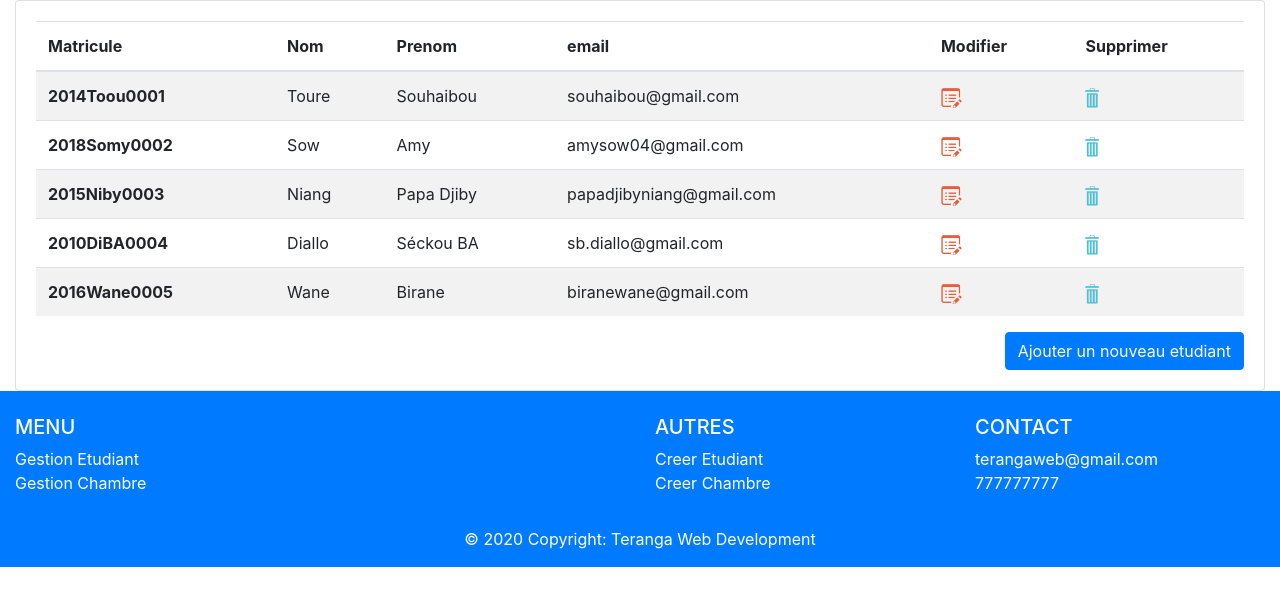
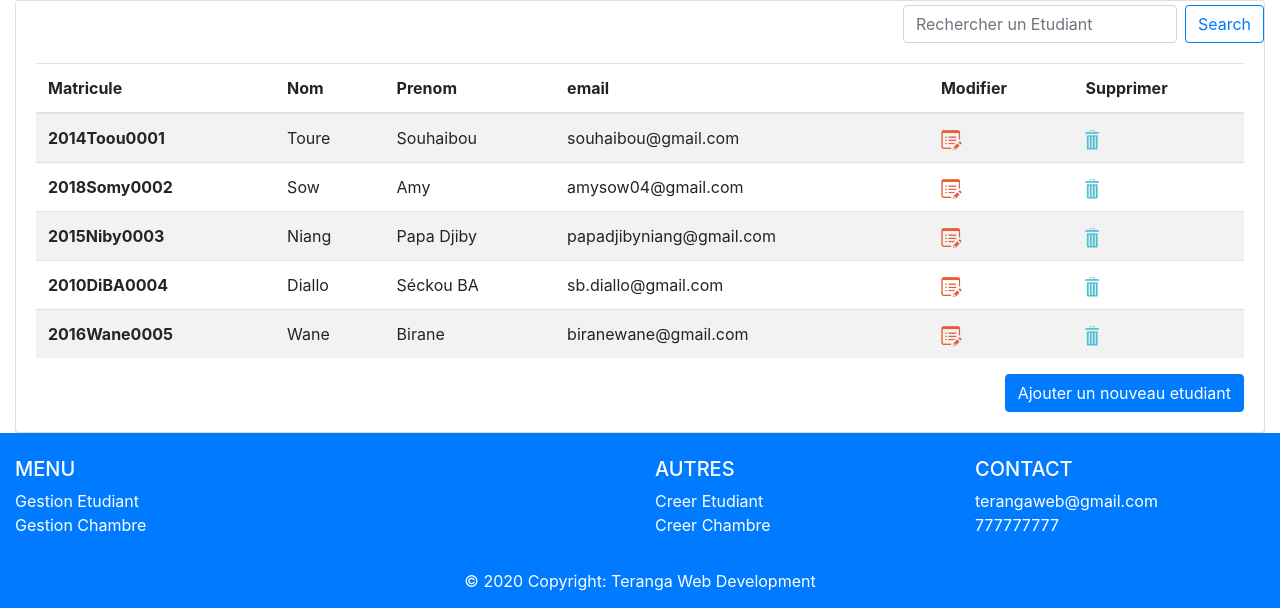
Before and after one commit to Papa-Souhaibou/Teranga-Web-Development, a PHP site: page / in a window 1280 px wide. Shown: the part 56-664 px from the top of the page. Run offline with PHP 8.4, Linux system fonts and the light colour scheme.

Commit message:
Ajout du champ de recherche d'etudiant

```diff
--- a/Views/gestionEtudiant.php
+++ b/Views/gestionEtudiant.php
@@ -50,6 +50,13 @@
     </div>
 </div>
 <div class="card mt">
+    <div class="d-flex justify-content-end mt-1">
+        <form class="form-inline my-2 my-lg-0">
+            <input class="form-control mr-sm-2" type="search" placeholder="Rechercher un Etudiant" aria-label="Search">
+            <button class="btn btn-outline-primary my-2 my-sm-0" type="submit">Search</button>
+        </form>
+    </div>
+
     <div class="card-body table-responsive-sm">
         <table class="table table-striped">
             <thead>
```
